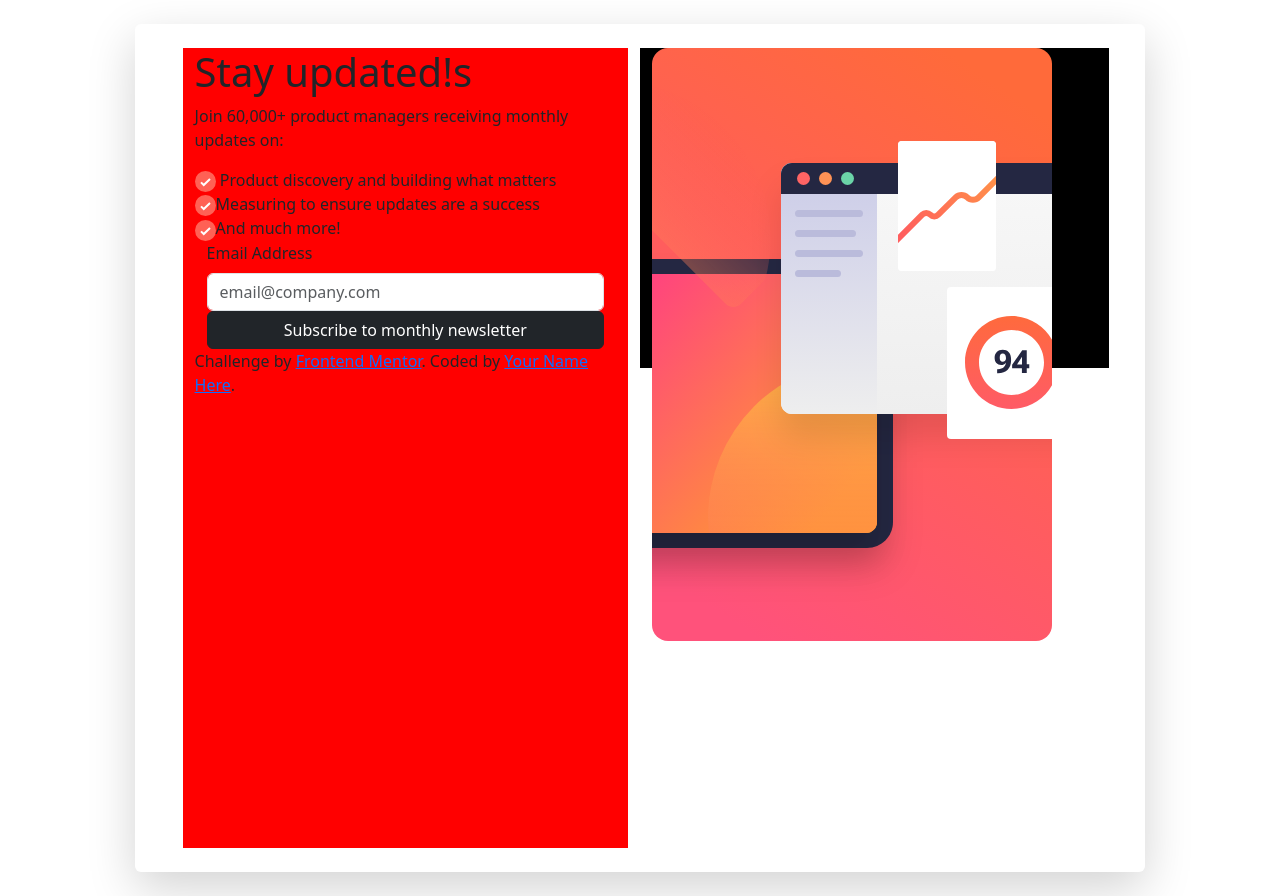
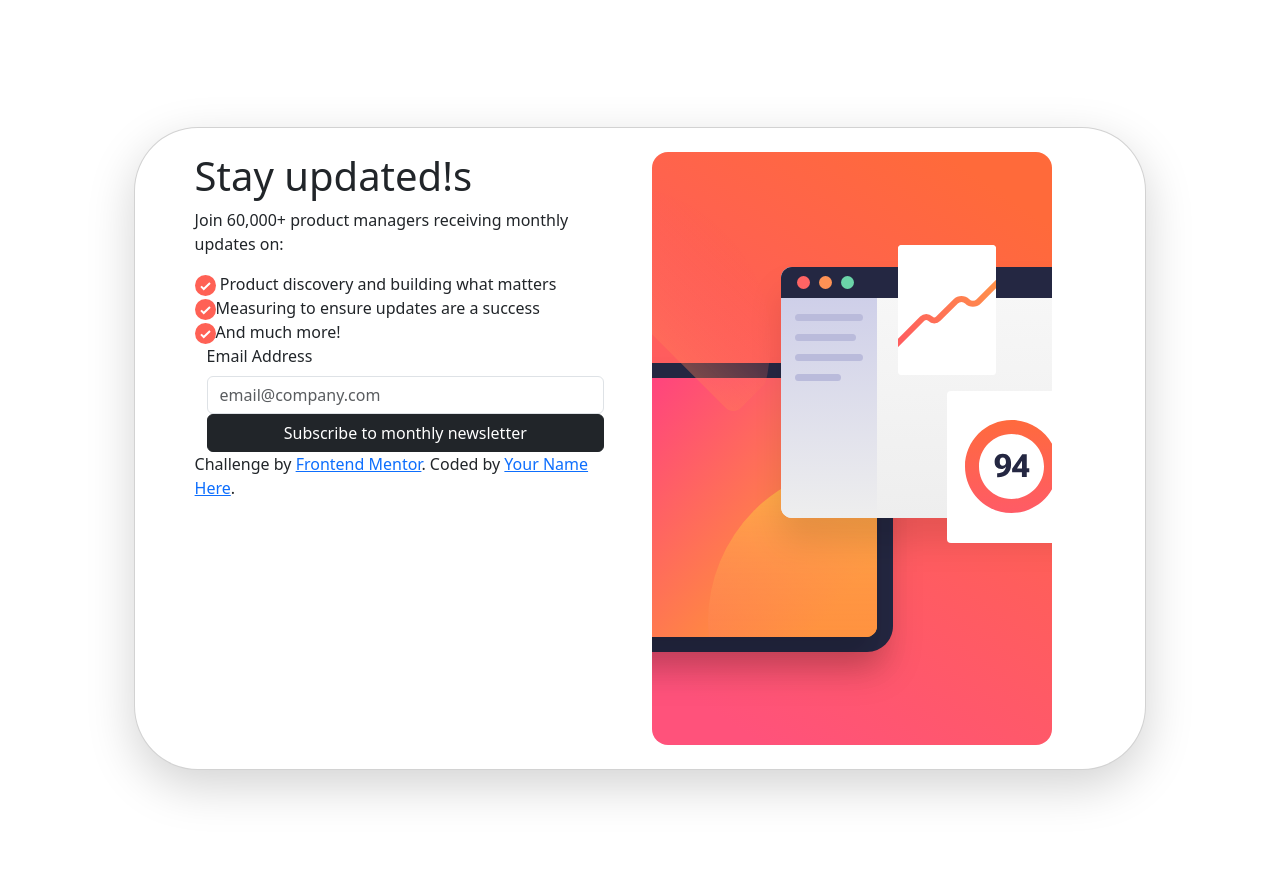
Before and after one commit to Lucas-Quiroga/newsletter-sign-up-with-success-message-main, a React (Vite) app: page / in a window 1280 px wide. Built offline with nearby package versions, Linux system fonts and the light colour scheme.

Commit message:
resolviendo bugs

```diff
--- a/src/App.tsx
+++ b/src/App.tsx
@@ -2,28 +2,46 @@ import Info from "./components/Info";
 import svgDesktop from "./assets/images/illustration-sign-up-desktop.svg";
 import { Container, Row, Col } from "react-bootstrap";
 import "bootstrap/dist/css/bootstrap.min.css";
+import { useServices } from "./services/useServices";
 // import "./App.css";
 
 function App() {
+  const { emailVerified, handleSubmit } = useServices();
+
+  console.log("hola estoy en " + emailVerified);
+
   return (
     <div className="container d-flex align-items-center justify-content-center vh-100 mx-auto m-5 h-1">
-      <div className="card shadow-lg o-hidden border-0 my-5">
+      {emailVerified ? (
+        <div
+          className="card shadow-lg o-hidden border-1 my-5"
+          style={{ borderRadius: "4rem" }}
+        >
           <div className="card-body p-4">
-          <Container
-            className="container d-flex flex-column justify-content-center align-items-center"
-            // style={{ background: "red" }}
+            <Container className="container d-flex flex-column justify-content-center align-items-center">
+              <h1>email chequeado</h1>
+            </Container>
+          </div>
+        </div>
+      ) : (
+        <div
+          className="card shadow-lg o-hidden border-1 my-5"
+          style={{ borderRadius: "4rem" }}
         >
+          <div className="card-body p-4">
+            <Container className="container d-flex flex-column justify-content-center align-items-center">
               <Row className="mx-auto justify-content-center">
                 <Col lg={6}>
-                <Info />
+                  <Info handleSubmit={handleSubmit} />
                 </Col>
-              <Col lg={6} style={{ background: "black", height: "20rem" }}>
+                <Col lg={6}>
                   <img src={svgDesktop} alt="Desktop SVG" />
                 </Col>
               </Row>
             </Container>
           </div>
         </div>
+      )}
     </div>
   );
 }
--- a/src/components/Info.tsx
+++ b/src/components/Info.tsx
@@ -1,9 +1,13 @@
 import iconList from "./../assets/images/icon-list.svg";
 import NewsLetterForm from "./NewsLetterForm";
 
-const Info = () => {
+type InfoProps = {
+  handleSubmit: (e: React.FormEvent<HTMLFormElement>) => void;
+};
+
+const Info = ({ handleSubmit }: InfoProps) => {
   return (
-    <div className="container" style={{ height: "100vh", background: "red" }}>
+    <div className="container">
       <h1 className="dark">Stay updated!s</h1>
       <p>Join 60,000+ product managers receiving monthly updates on:</p>
       <div>
@@ -22,7 +26,7 @@ const Info = () => {
           <span>And much more!</span>
         </div>
       </div>
-      <NewsLetterForm />
+      <NewsLetterForm handleSubmit={handleSubmit} />
       <div className="attribution">
         Challenge by{" "}
         <a href="https://www.frontendmentor.io?ref=challenge" target="_blank">
--- a/src/components/NewsLetterForm.tsx
+++ b/src/components/NewsLetterForm.tsx
@@ -1,47 +1,32 @@
-import { useState, useEffect } from "react";
+import { useEffect } from "react";
 import { Alert, Form, Button } from "react-bootstrap";
+import "../styles/FormStyles.css";
+import { useServices } from "../services/useServices";
 
-const NewsLetterForm = () => {
-  const [email, setEmail] = useState("");
-  const [errorMessage, setErrorMessage] = useState("");
-  const [successMessage, setSuccessMessage] = useState("");
+type NewsLetterFormProps = {
+  handleSubmit: (e: React.FormEvent<HTMLFormElement>) => void;
+};
 
-  const handleEmailChange = (e: React.ChangeEvent<HTMLInputElement>) => {
-    setEmail(e.target.value);
-  };
-
-  const handleSubmit = (e: React.FormEvent<HTMLFormElement>) => {
-    e.preventDefault();
-
-    if (email === "") {
-      setErrorMessage("Please enter your email.");
-    } else if (!validateEmail(email)) {
-      setErrorMessage("Please enter a valid email address.");
-    } else {
-      setSuccessMessage(
-        `Thank you! Your email (${email}) has been successfully submitted.`
-      );
-      setEmail("");
-      setErrorMessage("");
-    }
-  };
-
-  const validateEmail = (email: string) => {
-    const re = /^[^\s@]+@[^\s@]+\.[^\s@]+$/;
-    return re.test(email);
-  };
+const NewsLetterForm = ({ handleSubmit }: NewsLetterFormProps) => {
+  const {
+    successMessage,
+    errorMessage,
+    handleEmailChange,
+    email,
+    setErrorMessage,
+  } = useServices();
 
   useEffect(() => {
-    if (successMessage) {
+    if (errorMessage) {
       const timer = setTimeout(() => {
-        setSuccessMessage("");
-      }, 2000); // Cambia el valor 2000 a la cantidad de milisegundos que deseas que el mensaje se muestre antes de desaparecer
+        setErrorMessage("");
+      }, 2000);
 
       return () => {
         clearTimeout(timer);
       };
     }
-  }, [successMessage]);
+  }, [errorMessage]);
 
   return (
     <div className="container">
@@ -49,18 +34,30 @@ const NewsLetterForm = () => {
       <Form onSubmit={handleSubmit} className="d-flex flex-column">
         <Form.Group controlId="formEmail">
           <Form.Label>Email Address</Form.Label>
+          <Form.Label
+            style={{
+              position: "relative",
+              left: "7rem",
+              display: errorMessage ? "" : "none",
+              color: "red",
+            }}
+          >
+            {errorMessage ? "Valid email required" : "Email Address"}
+          </Form.Label>
+
           <Form.Control
             type="email"
             placeholder="email@company.com"
             value={email}
             onChange={handleEmailChange}
+            className={errorMessage ? "error-input" : ""}
           />
         </Form.Group>
         <Button type="submit" variant="dark">
           Subscribe to monthly newsletter
         </Button>
       </Form>
-      {errorMessage && <Alert variant="danger">{errorMessage}</Alert>}
+      {/* {errorMessage && <Alert variant="danger">{errorMessage}</Alert>} */}
     </div>
   );
 };
--- a/src/index.css
+++ b/src/index.css
@@ -1,69 +1,4 @@
-:root {
-  font-family: Inter, system-ui, Avenir, Helvetica, Arial, sans-serif;
-  line-height: 1.5;
-  font-weight: 400;
-
-  color-scheme: light dark;
-  color: rgba(255, 255, 255, 0.87);
-  background-color: #242424;
-
-  font-synthesis: none;
-  text-rendering: optimizeLegibility;
-  -webkit-font-smoothing: antialiased;
-  -moz-osx-font-smoothing: grayscale;
-  -webkit-text-size-adjust: 100%;
+body {
+  margin: 0 auto;
+  overflow-y: hidden;
 }
-
-a {
-  font-weight: 500;
-  color: #646cff;
-  text-decoration: inherit;
-}
-a:hover {
-  color: #535bf2;
-}
-
-body {
-  margin: 0;
-  display: flex;
-  place-items: center;
-  min-width: 320px;
-  min-height: 100vh;
-}
-
-h1 {
-  font-size: 3.2em;
-  line-height: 1.1;
-}
-
-button {
-  border-radius: 8px;
-  border: 1px solid transparent;
-  padding: 0.6em 1.2em;
-  font-size: 1em;
-  font-weight: 500;
-  font-family: inherit;
-  background-color: #1a1a1a;
-  cursor: pointer;
-  transition: border-color 0.25s;
-}
-button:hover {
-  border-color: #646cff;
-}
-button:focus,
-button:focus-visible {
-  outline: 4px auto -webkit-focus-ring-color;
-}
-
-@media (prefers-color-scheme: light) {
-  :root {
-    color: #213547;
-    background-color: #ffffff;
-  }
-  a:hover {
-    color: #747bff;
-  }
-  button {
-    background-color: #f9f9f9;
-  }
-}
--- a/src/main.tsx
+++ b/src/main.tsx
@@ -1,6 +1,7 @@
 import React from "react";
 import ReactDOM from "react-dom/client";
 import App from "./App.tsx";
+import "../src/index.css";
 
 ReactDOM.createRoot(document.getElementById("root") as HTMLElement).render(
   <React.StrictMode>
--- /dev/null
+++ b/src/services/useServices.tsx
@@ -0,0 +1,44 @@
+import { useState } from "react";
+
+export const useServices = () => {
+  const [emailVerified, setEmailVerified] = useState(false);
+  const [email, setEmail] = useState("");
+  const [errorMessage, setErrorMessage] = useState("");
+  const [successMessage, setSuccessMessage] = useState("");
+
+  const handleEmailChange = (e: React.ChangeEvent<HTMLInputElement>) => {
+    setEmail(e.target.value);
+  };
+
+  const handleSubmit = (e: React.FormEvent<HTMLFormElement>) => {
+    e.preventDefault();
+
+    if (email === "") {
+      setErrorMessage("Please enter your email.");
+    } else if (!validateEmail(email)) {
+      setErrorMessage("Please enter a valid email address.");
+    } else {
+      // setSuccessMessage(
+      //   `Thank you! Your email (${email}) has been successfully submitted.`
+      // );
+      setEmail("");
+      setErrorMessage("");
+      return setEmailVerified(true);
+    }
+  };
+
+  const validateEmail = (email: string) => {
+    const re = /^[^\s@]+@[^\s@]+\.[^\s@]+$/;
+    return re.test(email);
+  };
+  return {
+    successMessage,
+    setSuccessMessage,
+    errorMessage,
+    setErrorMessage,
+    handleSubmit,
+    handleEmailChange,
+    email,
+    emailVerified,
+  };
+};
--- /dev/null
+++ b/src/styles/FormStyles.css
@@ -0,0 +1,4 @@
+.error-input {
+  border-color: red; /* Cambia el color del borde del input a rojo */
+  background-color: rgba(255, 0, 0, 0.25) !important;
+}
```
Lines whose indentation alone changed are shown as unchanged.
